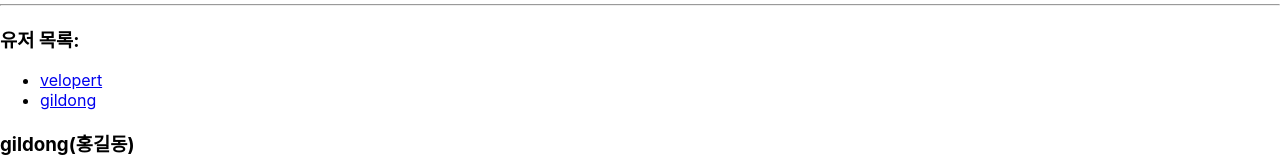
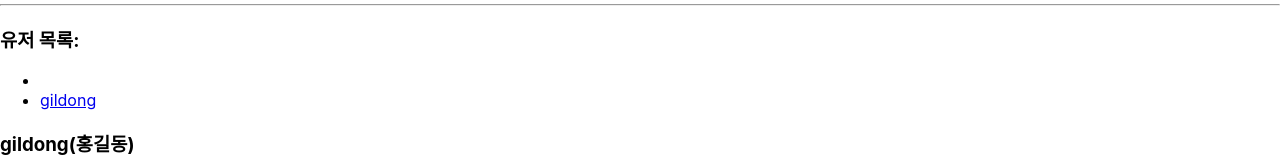
Before and after one commit to Leeje98/velopert_React_05, a React (Create React App) app: page /profiles/gildong in a window 1280 px wide. Shown: the part 124-284 px from the top of the page. Built offline with nearby package versions, Linux system fonts and the light colour scheme.

Commit message:
존재하지 않는 페이지 표시 / NavLink 사용

```diff
--- a/src/App.js
+++ b/src/App.js
@@ -31,6 +31,7 @@ const App = () => {
         {/* // username 에 해당하는 값을 파라미터로 넣어주어서 Profile 컴포넌트에서 match props 를 통하여 전달받을 수 있게 됨. */}
         <Route path="/profiles/*" element={<Profiles />} />
         <Route path="/history" element={<NavigateSample />} />
+        <Route path="/*" element={<h1>존재하지 않는 페이지입니다.</h1>} />
       </Routes>
     </>
   );
--- a/src/Profiles.js
+++ b/src/Profiles.js
@@ -1,6 +1,7 @@
 import React from "react";
-import { Link, Route, Routes } from "react-router-dom";
+import { Link, NavLink, Route, Routes } from "react-router-dom";
 import Profile from "./Profile";
+import WithRouterSample from "./WithRouterSample";
 
 const Profiles = () => {
   return (
@@ -8,16 +9,29 @@ const Profiles = () => {
       <h3>유저 목록:</h3>
       <ul>
         <li>
-          <Link to="/profiles/velopert">velopert</Link>
+          <NavLink
+            to="/profiles/velopert"
+            style={({ isActive }) => ({ color: isActive ? "black" : "white" })}
+          >
+            velopert
+          </NavLink>
         </li>
         <li>
-          <Link to="/profiles/gildong">gildong</Link>
+          <NavLink
+            to="/profiles/gildong"
+            className={({ isActive }) =>   // 스타일이 아니라 CSS 클래스를 적용하고 싶으면 activeStyle 대신 activeClassName 을 사용
+              "nav-link" + (isActive ? "activated" : "")
+            }
+          >
+            gildong
+          </NavLink>
         </li>
       </ul>
 
       <Routes>
         <Route path="/*" element={<div>유저를 선택해주세요</div>} />
         <Route path=":username" element={<Profile />} />
+        {/* <WithRouterSample /> */}
       </Routes>
     </div>
   );
```
